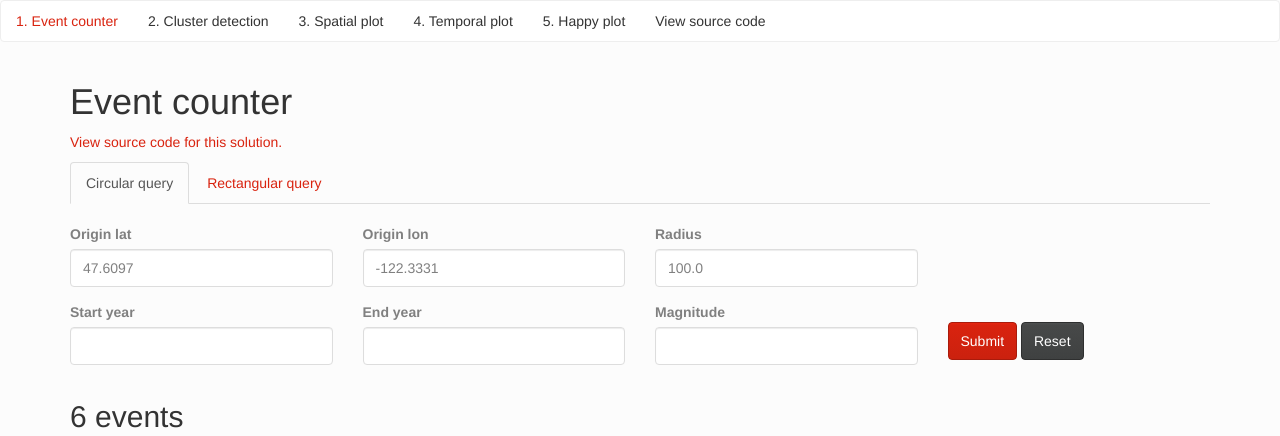
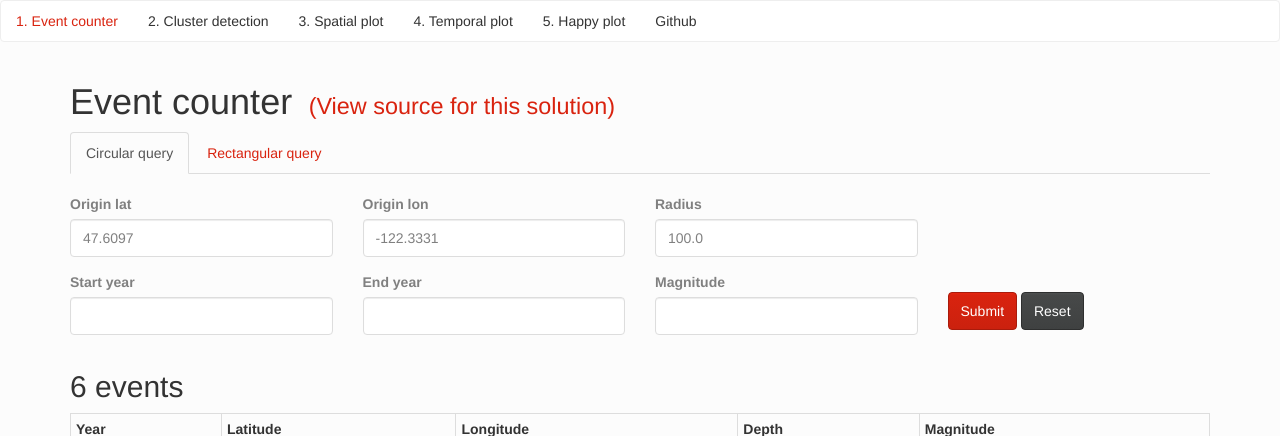
Before and after one commit to minism/uo-sciprog, a Flask app: page /1/ in a window 1280 px wide. Shown: the top 436 px of the page. Run offline with Flask 2, Linux system fonts and the light colour scheme; some libraries are stand-ins or nearby versions.

Commit message:
improve tmemplate

```diff
--- a/templates/base.html
+++ b/templates/base.html
@@ -36,7 +36,7 @@
         <a href="/5">5. Happy plot</a>
       </li>
       <li>
-        <a href="github.com">View source code</a>
+        <a href="http://github.com">Github</a>
       </li>
     </ul>
   </div>
@@ -44,10 +44,9 @@
   <div class="container" id="wrap">
     <div class="row">
       <div class="col-xs-12">
-        <h1>{{ title }}</h1>
-        <p>
-          <a href="/">View source code for this solution.</a>
-        </p>
+        <h1>{{ title }}
+          <small>&nbsp;<a href="/">(View source for this solution)</a></small>
+        </h1>
 
         {% if error %}
         <div class="alert alert-danger">
```
